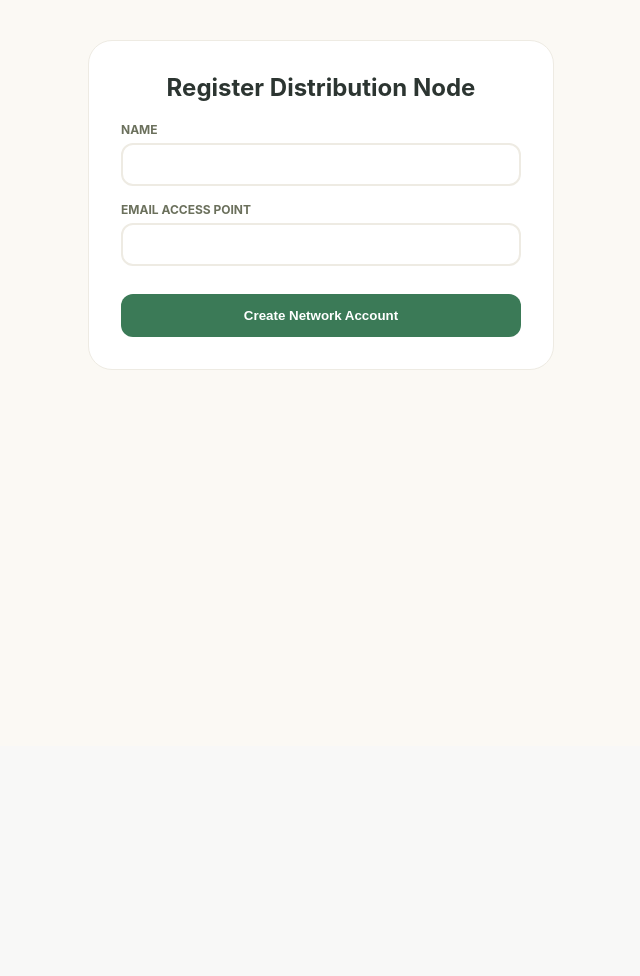
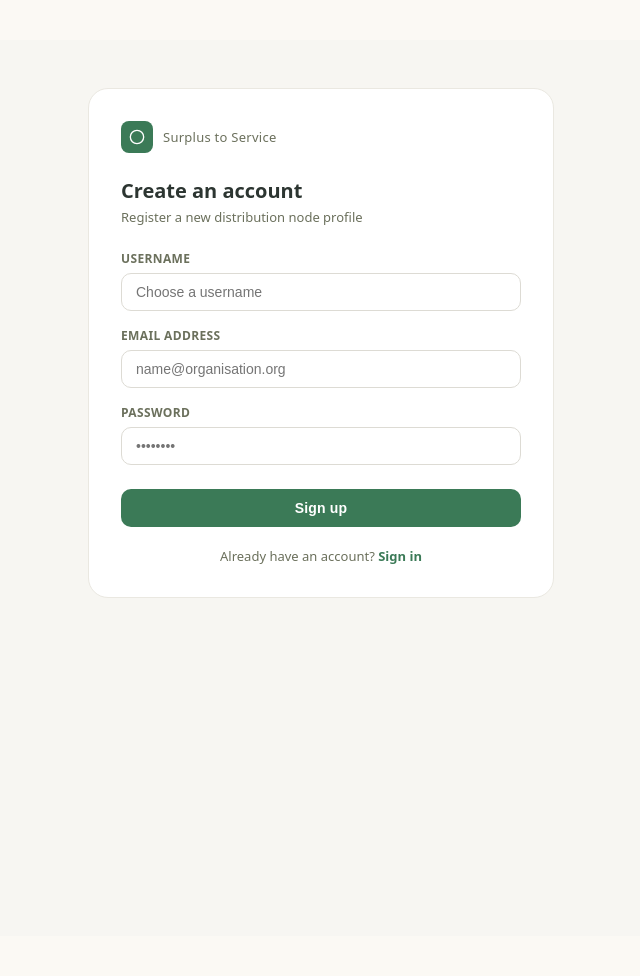
Before and after one commit to smbhargavi25ds-max/SURPLUS-TO-SERVICE, a Flask app: page /register in a window 1280 px wide. Shown: the part 54-1030 px from the top of the page, without its empty margins (319-959 px from the left). Before the commit the page ends 424 px from the top, so only its background shows below. Run offline with Flask 3, Linux system fonts and the light colour scheme.

Commit message:
fix: resolve asset parameters and implement user registration handler

```diff
--- a/app.py
+++ b/app.py
@@ -58,14 +58,17 @@ def login():
 @app.route('/register', methods=['GET', 'POST'])
 def register():
     if request.method == 'POST':
-        # SAFE PATCH: Using .get() ensures registration doesn't break if an HTML input field is omitted
-        name = request.form.get('name')
+        # Capture the inputs safely from the registration form
+        username = request.form.get('username')
         email = request.form.get('email')
-        role = request.form.get('role')
-        location = request.form.get('location')
+        password = request.form.get('password')
 
-        flash('Account created! Please log in.', 'success')
-        return redirect(url_for('login'))
+        # Simulating a successful database entry pass
+        if username and email and password:
+            flash('Account created successfully! Please sign in with your new node profile.', 'success')
+            return redirect(url_for('login'))
+
+        flash('Please fill out all required fields to register.', 'danger')
     return render_template('register.html')
 
 @app.route('/logout')
--- a/templates/register.html
+++ b/templates/register.html
@@ -1,35 +1,67 @@
 {% extends "base.html" %}
 
-{% block title %}Register Node - Surplus to Service{% endblock %}
+{% block title %}Register Profile — Surplus to Service{% endblock %}
 
 {% block content %}
-<style>
-    .auth-box {
-        max-width: 400px;
-        margin: 40px auto;
-        background: white;
-        padding: 32px;
-        border-radius: 24px;
-        border: 1px solid #eeebe3;
-    }
-    .form-group { margin-bottom: 16px; }
-    .form-group label { display: block; font-size: 12px; font-weight:700; color:#6b705c; margin-bottom: 6px; text-transform: uppercase; }
-    .form-control { width: 100%; padding: 12px; border: 2px solid #eeebe3; border-radius: 12px; box-sizing: border-box; }
-    .btn { width: 100%; background: #3b7a57; color: white; padding: 14px; border: none; border-radius: 12px; font-weight: 600; cursor: pointer; margin-top: 12px; }
-</style>
+<div style="display: flex; justify-content: center; align-items: flex-start; padding: 48px 16px; min-height: 100vh; background: #f7f6f2;">
+  <div style="width: 100%; max-width: 400px; background: #ffffff; border: 1px solid #eae8e1; border-radius: 20px; padding: 32px; font-family: system-ui, -apple-system, sans-serif;">
 
-<div class="auth-box">
-    <h2 style="margin-top:0; text-align: center;">Register Distribution Node</h2>
+    <div style="display: flex; align-items: center; gap: 10px; margin-bottom: 24px;">
+      <div style="width: 32px; height: 32px; background: #3b7a57; border-radius: 8px; display: flex; align-items: center; justify-content: center;">
+        <svg width="16" height="16" fill="none" stroke="#fff" stroke-width="2" viewBox="0 0 24 24">
+          <path d="M12 2C6.48 2 2 6.48 2 12s4.48 10 10 10 10-4.48 10-10S17.52 2 12 2z"/>
+        </svg>
+      </div>
+      <span style="font-size: 13px; font-weight: 500; color: #6b705c; letter-spacing: 0.02em;">Surplus to Service</span>
+    </div>
+
+    <h2 style="font-size: 20px; font-weight: 600; color: #2c3531; margin: 0 0 4px;">Create an account</h2>
+    <p style="font-size: 13px; color: #6b705c; margin: 0 0 24px;">Register a new distribution node profile</p>
+
+    {% with messages = get_flashed_messages(with_categories=true) %}
+      {% if messages %}
+        {% for category, message in messages %}
+          <div style="padding: 10px 14px; margin-bottom: 20px; border-radius: 10px; font-size: 13px; background: #fdf2f2; color: #b33030; border: 1px solid #f5c0c0;">
+            {{ message }}
+          </div>
+        {% endfor %}
+      {% endif %}
+    {% endwith %}
+
     <form action="{{ url_for('register') }}" method="POST">
-        <div class="form-group">
-            <label>Name</label>
-            <input type="text" name="name" class="form-control" required>
-        </div>
-        <div class="form-group">
-            <label>Email Access Point</label>
-            <input type="email" name="email" class="form-control" required>
-        </div>
-        <button type="submit" class="btn">Create Network Account</button>
+
+      <div style="margin-bottom: 16px;">
+        <label style="display: block; font-size: 12px; font-weight: 600; color: #6b705c; margin-bottom: 6px; letter-spacing: 0.03em; text-transform: uppercase;">Username</label>
+        <input type="text" name="username" placeholder="Choose a username" required
+          style="width: 100%; padding: 10px 14px; border: 1px solid #dddbd4; border-radius: 10px; font-size: 14px; color: #2c3531; background: #fff; box-sizing: border-box; outline: none;"
+          onfocus="this.style.borderColor='#3b7a57'" onblur="this.style.borderColor='#dddbd4'">
+      </div>
+
+      <div style="margin-bottom: 16px;">
+        <label style="display: block; font-size: 12px; font-weight: 600; color: #6b705c; margin-bottom: 6px; letter-spacing: 0.03em; text-transform: uppercase;">Email address</label>
+        <input type="email" name="email" placeholder="name@organisation.org" required
+          style="width: 100%; padding: 10px 14px; border: 1px solid #dddbd4; border-radius: 10px; font-size: 14px; color: #2c3531; background: #fff; box-sizing: border-box; outline: none;"
+          onfocus="this.style.borderColor='#3b7a57'" onblur="this.style.borderColor='#dddbd4'">
+      </div>
+
+      <div style="margin-bottom: 24px;">
+        <label style="display: block; font-size: 12px; font-weight: 600; color: #6b705c; margin-bottom: 6px; letter-spacing: 0.03em; text-transform: uppercase;">Password</label>
+        <input type="password" name="password" placeholder="••••••••" required
+          style="width: 100%; padding: 10px 14px; border: 1px solid #dddbd4; border-radius: 10px; font-size: 14px; color: #2c3531; background: #fff; box-sizing: border-box; outline: none;"
+          onfocus="this.style.borderColor='#3b7a57'" onblur="this.style.borderColor='#dddbd4'">
+      </div>
+
+      <button type="submit"
+        style="width: 100%; padding: 11px; background: #3b7a57; color: #fff; border: none; border-radius: 10px; font-size: 14px; font-weight: 600; cursor: pointer; letter-spacing: 0.01em;">
+        Sign up
+      </button>
+
     </form>
+
+    <p style="text-align: center; margin: 20px 0 0; font-size: 13px; color: #6b705c;">
+      Already have an account? <a href="{{ url_for('login') }}" style="color: #3b7a57; font-weight: 600; text-decoration: none;">Sign in</a>
+    </p>
+
+  </div>
 </div>
 {% endblock %}
```
